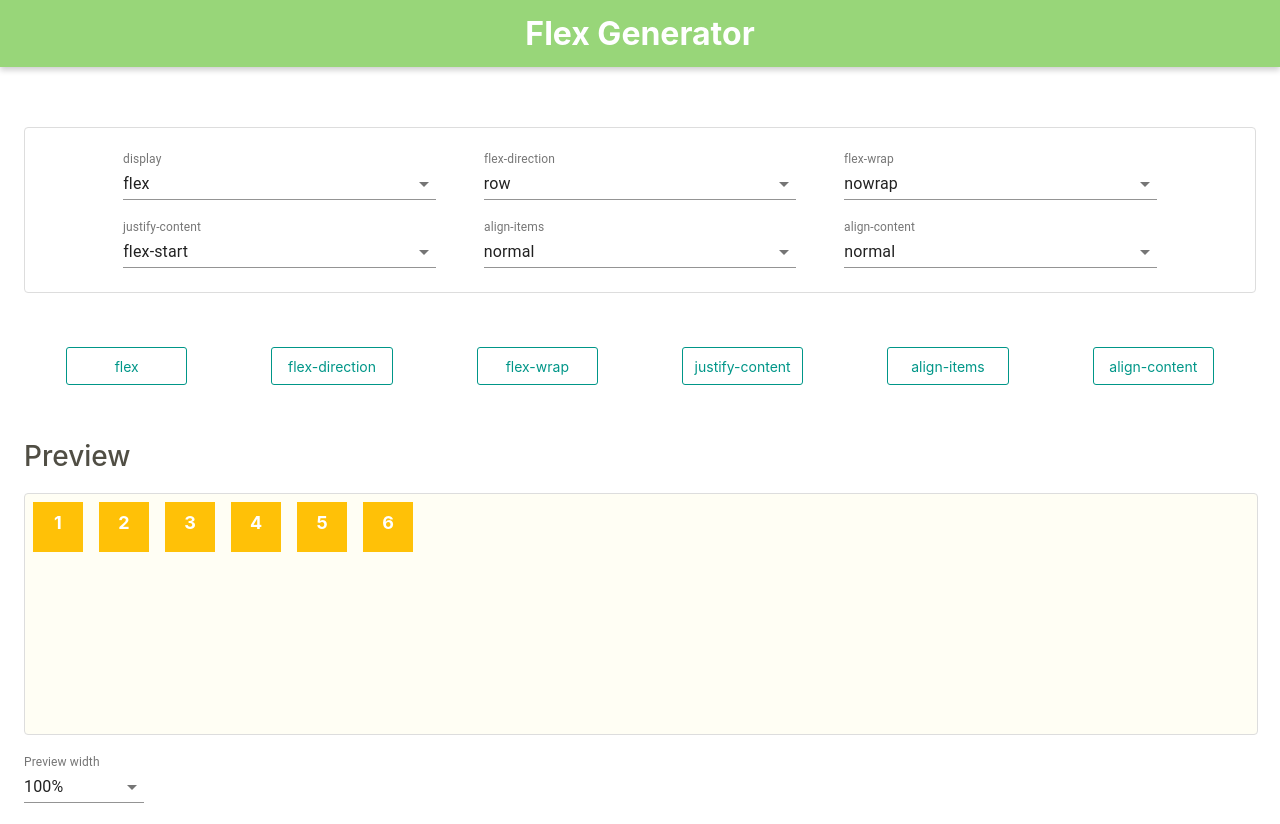
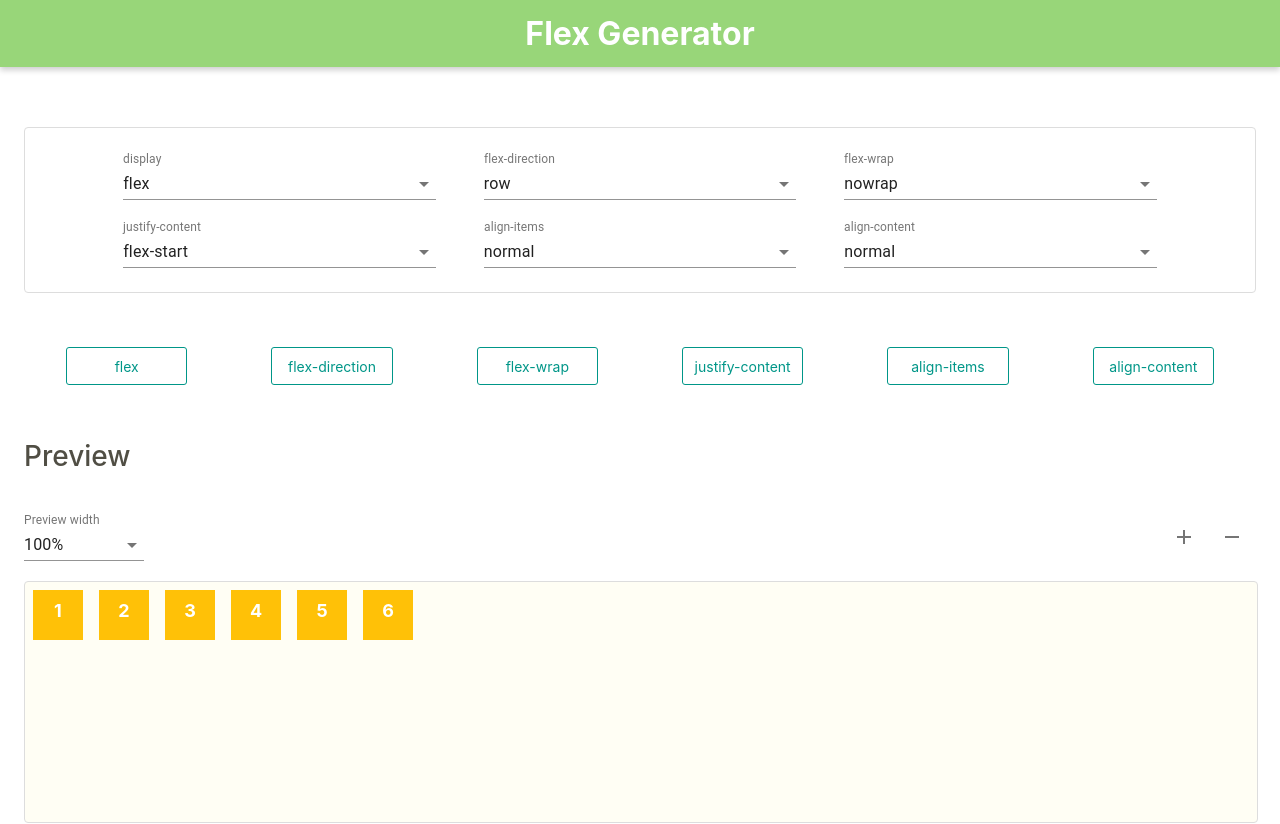
Before and after one commit to Yota-K/flex-generator, a React (Create React App) app in the folder app/: page / in a window 1280 px wide. Shown: the top 824 px of the page. Built offline with nearby package versions, Linux system fonts and the light colour scheme; the HTML template or start-up script is replaced by a standard one.

Commit message:
divを増減できる機能を追加。

```diff
--- a/app/src/components/Preview/PreviewEdit.js
+++ b/app/src/components/Preview/PreviewEdit.js
@@ -1,21 +1,52 @@
 import React, { useState } from 'react';
 
+import Tooltip from '@material-ui/core/Tooltip';
+import IconButton from '@material-ui/core/IconButton';
+import AddIcon from '@material-ui/icons/Add';
+import RemoveIcon from '@material-ui/icons/Remove';
 import FormControl from '@material-ui/core/FormControl';
 import InputLabel from '@material-ui/core/InputLabel';
 import Select from '@material-ui/core/Select';
 import MenuItem from '@material-ui/core/MenuItem';
 
+import { EditArea } from '../../styled-components/FlexPreview';
+
 import { widthAry } from '../../widthArray.js';
 
-const PreviewEdit = ({width, setWidth}) =>  {
+const PreviewEdit = ({
+        width,
+        setWidth,
+        numberAry,
+        setNumberAry,
+    }) =>  {
+    const [increment, setIncrement] = React.useState(false);
+    const [decrement, setDecrement] = React.useState(false);
 
     const handleChange = e => {
         const value = e.target.value;
         setWidth(value);
     }
 
+    const aryCopy = numberAry.numbers.slice();
+
+    const addSquare = () => {
+        let last = numberAry.numbers.slice(-1)[0];
+        last === 15 ? setIncrement(true) : setDecrement(false);
+        setNumberAry({
+            numbers: [...aryCopy, last + 1]
+        });
+    }
+
+    const removeSquare = () => {
+        let last = aryCopy.pop();
+        last === 2 ? setDecrement(true) : setIncrement(false);
+        setNumberAry({
+            numbers: aryCopy
+        });
+    };
+
     return (
-        <>
+        <EditArea>
             <FormControl>
                 <InputLabel>Preview width</InputLabel>
                 <Select
@@ -27,7 +58,29 @@ const PreviewEdit = ({width, setWidth}) =>  {
                 ))}
                 </Select>
             </FormControl>
-        </>
+            <FormControl>
+                <Tooltip title="Add" placement="top">
+                    <span className="increment-btn">
+                        <IconButton
+                            onClick={addSquare}
+                            disabled={increment}
+                        >
+                            <AddIcon  />
+                        </IconButton>
+                    </span>
+                </Tooltip>
+                <Tooltip title="Remove" placement="top">
+                    <span className="decrement-btn">
+                        <IconButton
+                            onClick={removeSquare}
+                            disabled={decrement}
+                        >
+                            <RemoveIcon />
+                        </IconButton>
+                    </span>
+                </Tooltip>
+            </FormControl>
+        </EditArea>
     )
 }
 
--- a/app/src/components/Preview/index.js
+++ b/app/src/components/Preview/index.js
@@ -15,11 +15,21 @@ const Preview = ({
         alignContent,
     }) => {
     const [width, setWidth] = React.useState(100);
-    const numberAry = [1,2,3,4,5,6];
+    const [numberAry, setNumberAry] = React.useState({
+        numbers: [1,2,3,4,5,6]
+    });
+
+    const numbers = numberAry.numbers;
 
     return (
         <PreviewSection>
             <H2>Preview</H2>
+            <PreviewEdit
+                width={width}
+                setWidth={setWidth}
+                numberAry={numberAry}
+                setNumberAry={setNumberAry}
+            />
             <FlexPreview
                 flex={flex}
                 width={width}
@@ -29,14 +39,10 @@ const Preview = ({
                 alignItems={alignItems}
                 alignContent={alignContent}
             >
-                {numberAry.map(num => (
+                {numbers.map(num => (
                     <div key={num}>{num}</div>
                 ))}
             </FlexPreview>
-            <PreviewEdit
-                width={width}
-                setWidth={setWidth}
-            />
         </PreviewSection>
     )
 }
--- a/app/src/styled-components/FlexPreview.js
+++ b/app/src/styled-components/FlexPreview.js
@@ -24,4 +24,9 @@ export const FlexPreview = styled.div`
         font-size: 18px;
         font-weight: bold;
     }
-`
+`;
+
+export const EditArea = styled.div`
+    display: flex;
+    justify-content: space-between;
+`;
```
